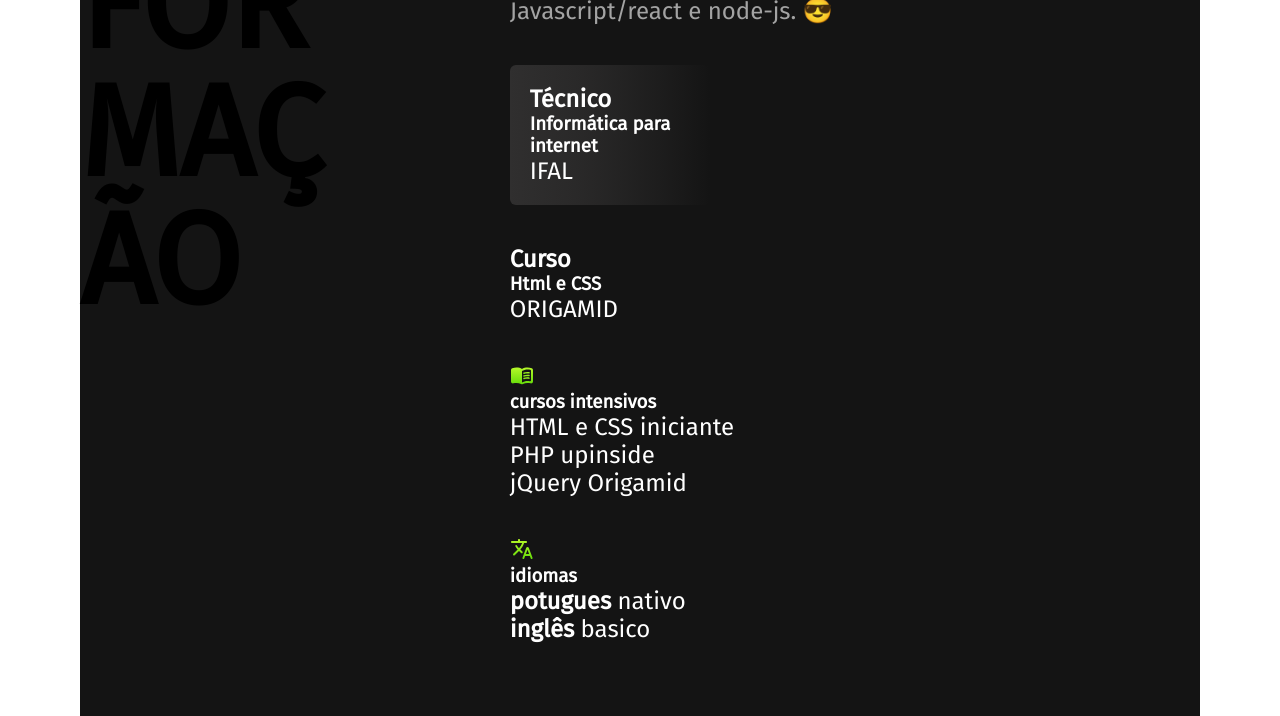
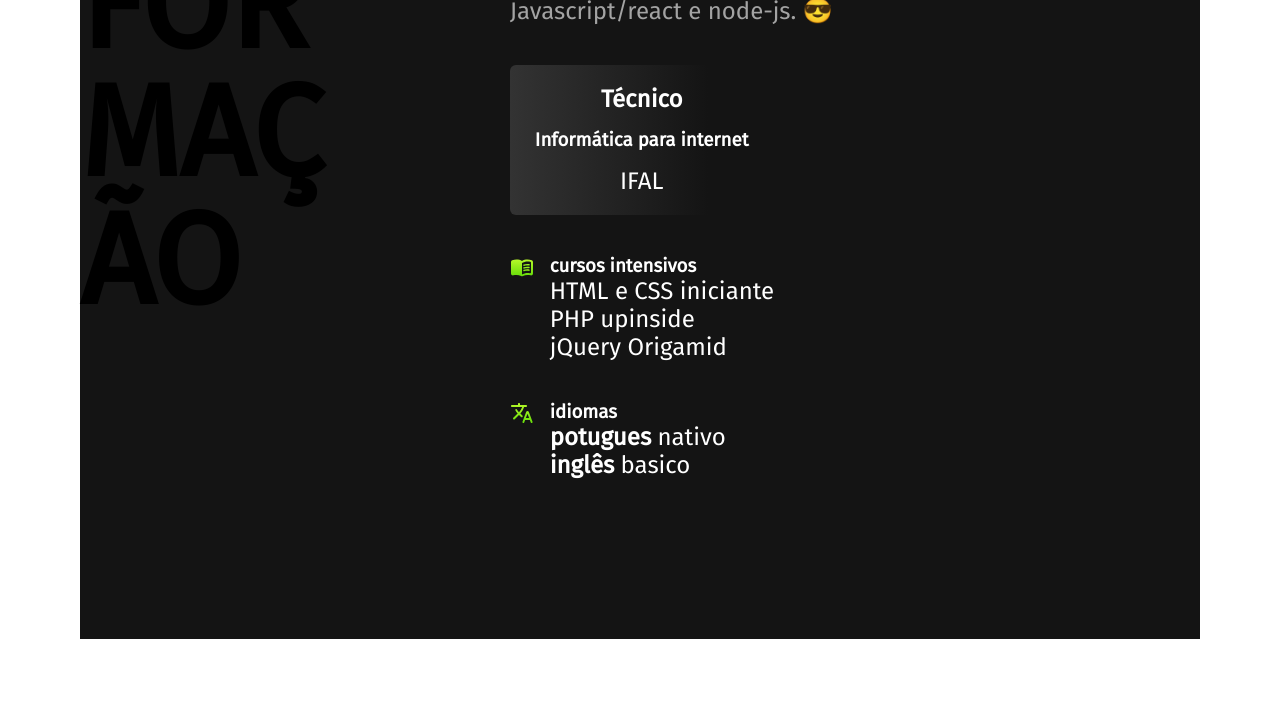
Before and after one commit to EmidioG/portif-lio, a plain HTML site: page index.html in a window 1280 px wide. Shown: the part 1584-2300 px from the top of the page. Drawn offline with Linux system fonts and the light colour scheme.

Commit message:
more atualizations

```diff
--- a/css/formação.css
+++ b/css/formação.css
@@ -34,12 +34,19 @@
   max-width: 40ch;
 }
 
+.escolas-grade {
+  display: flex;
+  gap: 2rem;
+}
+
 .grade-ensino {
   display: grid;
   padding: 20px;
-  background-image: linear-gradient(to right, rgb(48, 47, 47), 60%, #141414);
-  max-width: 10rem;
+  background-image: linear-gradient(to right, rgb(51, 51, 51), #141414 75%);
+  width: 14rem;
+  text-align: center;
   border-radius: 6px;
+  gap: 1rem;
 }
 
 .formação-item p,
@@ -47,3 +54,10 @@
 .formação strong {
   color: white;
 }
+
+.cursos,
+.idiomas {
+  display: grid;
+  grid-template-columns: auto 1fr;
+  gap: 1rem;
+}
--- a/index.html
+++ b/index.html
@@ -79,17 +79,13 @@
                 <p class="formação-descrição">
                     Atualmente cursando o curso <strong> técnico </strong>integrado em <strong> Informática para internet. </strong> com foco em css, Javascript/react e node-js. 😎
                 </p>
-
-                <div class="formação-item grade-ensino">
-                    <p class="branco "><strong>Técnico</strong></p>
-                    <h3>Informática para internet</h3>
-                    <p>IFAL</p>
-                </div>
-                <div class="formação-item">
-                    <p><strong>Curso</strong></p>
-                    <h3>Html e CSS</h3>
-                    <p>ORIGAMID</p>
-                </div>
+                <section class="escolas-grade">
+                    <div class="formação-item grade-ensino">
+                        <p><strong>Técnico</strong></p>
+                        <h3>Informática para internet</h3>
+                        <p>IFAL</p>
+                    </div>
+                </section>
                 <div class="cursos">
                     <img src="img/cursos.svg" alt="" />
                     <div class="formação-item">
```
